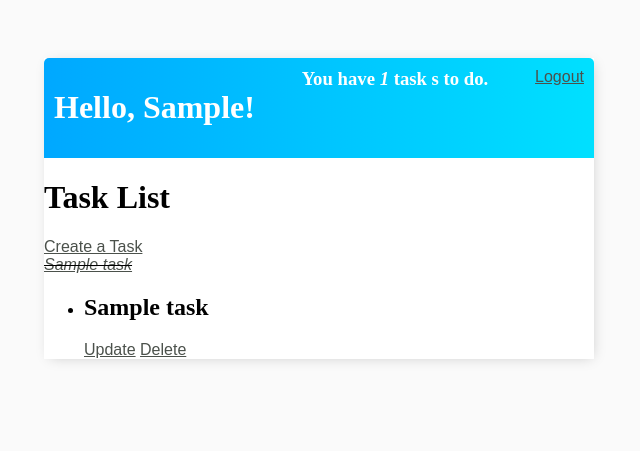
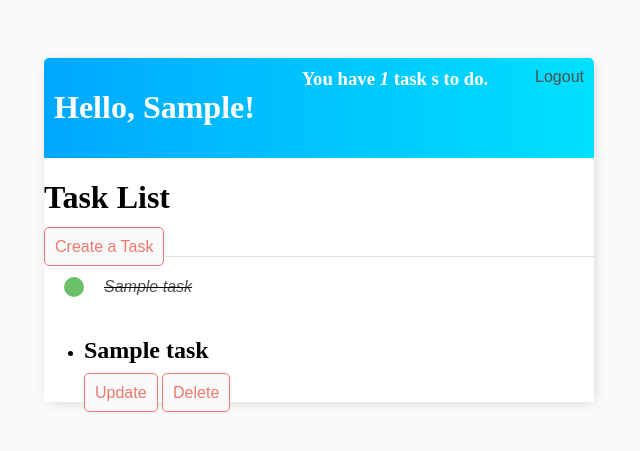
Before and after one commit to Claudenilsonjunior/todo-django-webapp, a Django app: page / in a window 1280 px wide. Shown: the top 451 px of the page, without its empty margins (321-961 px from the left). Run offline with Django 5.2, Linux system fonts and the light colour scheme; a user stored in the database is signed in; tables that the repository leaves empty hold one stand-in row (values such as "Sample post"); some web fonts are replaced.

Commit message:
Update base.html

```diff
--- a/base/templates/base/base.html
+++ b/base/templates/base/base.html
@@ -31,6 +31,7 @@
              a,
              p {
                 color: #4b514b;
+                text-decoration: none;
              }
 
              .container {
@@ -51,8 +52,98 @@
                 background: linear-gradient(90deg, #00a8ff, #00e0ff);
              }
 
+            .task-wrapper {
+                display: flex;
+                align-items: center;
+                justify-content: space-between;
+                padding: 20px;
+                background-color: #fff;
+                border-top: 1px solid rgb(226, 226, 226);
+            }
 
+            .task-title {
+                display: flex;
+                align-items: center;
+            }
 
+            .task-title a {
+                text-decoration: none;
+                color: #4b514b;
+                margin-left: 10px;
+            }
+
+            .task-complete-icon {
+                height: 20px;
+                width: 20px;
+                background-color: rgb(105, 192, 105);
+                border-radius: 50%;
+                margin-right: 10px;
+            }
+
+            .task-incomplete-icon {
+                height: 20px;
+                width: 20px;
+                background-color: rgb(218, 218, 218);
+                border-radius: 50%;
+                margin-right: 10px;
+            }
+
+            .delete-link {
+                text-decoration: none;
+                font-weight: 900;
+                color: #ff0000;
+                font-size: 22px;
+                line-height: 0px;
+                margin-left: 10px;
+            }
+
+            #search-add-wrapper {
+                display: flex;
+                justify-content: space-between;
+                align-items: center;
+                padding: 10px;
+            }
+
+            #add-link {
+                color: #EB796F;
+                text-decoration: none;
+                font-size: 42px;
+                text-shadow: 1px 1px #81413b;
+            }
+
+            input[type="text"],
+            input[type="password"],
+            textarea {
+                border: 1px solid #ccc;
+                border-radius: 5px;
+                padding: 10px;
+                width: 90%;
+                margin-bottom: 10px;
+            }
+
+            label {
+
+                padding-top: 10px !important;
+                display: block;
+
+            }
+
+            .btn {
+
+                border: 1px solid #EB796F;
+                background-color: #FAFAFA;
+                color: #EB796F;
+                padding: 10px;
+                font-size: 14 px;
+                border-radius: 5px;
+                cursor: pointer;
+                text-decoration: none;
+
+            }
+
+            .card-body {
+                padding: 20px;
+            }
 
             </style>
     </head>
```
